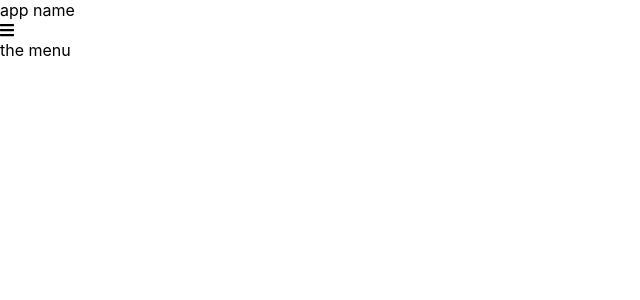
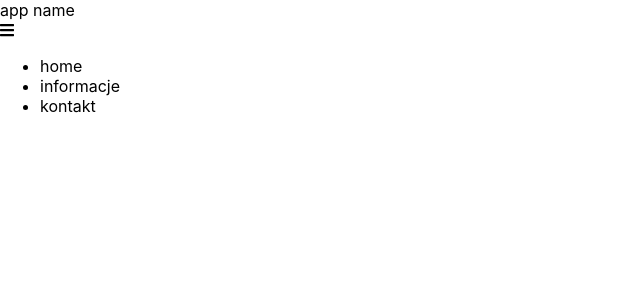
Before and after one commit to jozef-wolf/photo-gallery, a React (Create React App) app: page / in a window 1280 px wide. Both pictures are taken after a click on the icon 7 px from the left and 30 px from the top of the page. Shown: the top 300 px of the page, without its empty margins (0-640 px from the left). Built offline with nearby package versions, Linux system fonts and the light colour scheme.

Commit message:
menu list

```diff
--- a/src/components/Navbar.js
+++ b/src/components/Navbar.js
@@ -8,7 +8,15 @@ const Navbar = () => {
   let menu;
 
   if (showMenu) {
-    menu = <div>the menu</div>;
+    menu = (
+      <div>
+        <ul>
+          <li>home</li>
+          <li>informacje</li>
+          <li>kontakt</li>
+        </ul>
+      </div>
+    );
   }
 
   return (
```
